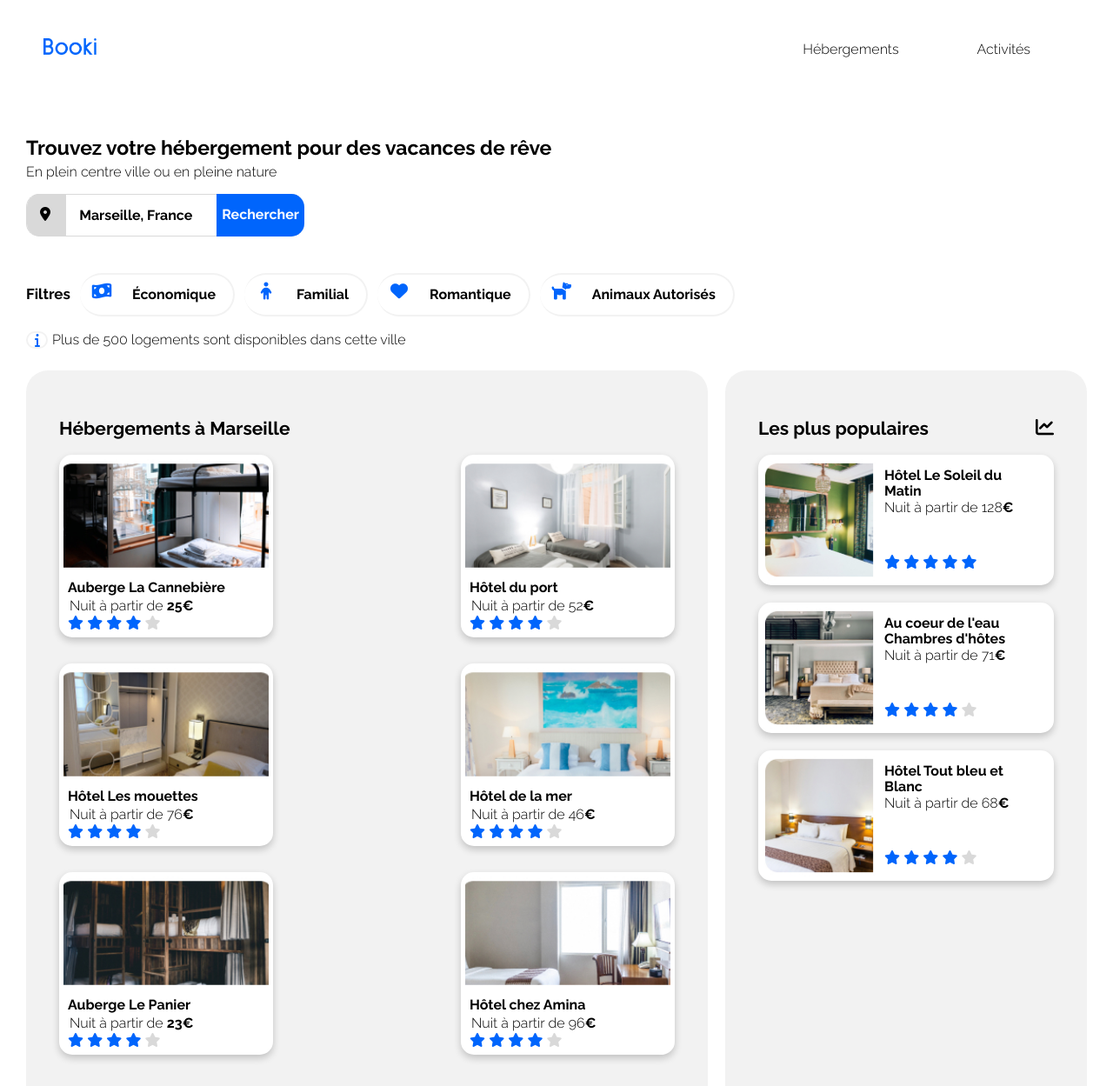
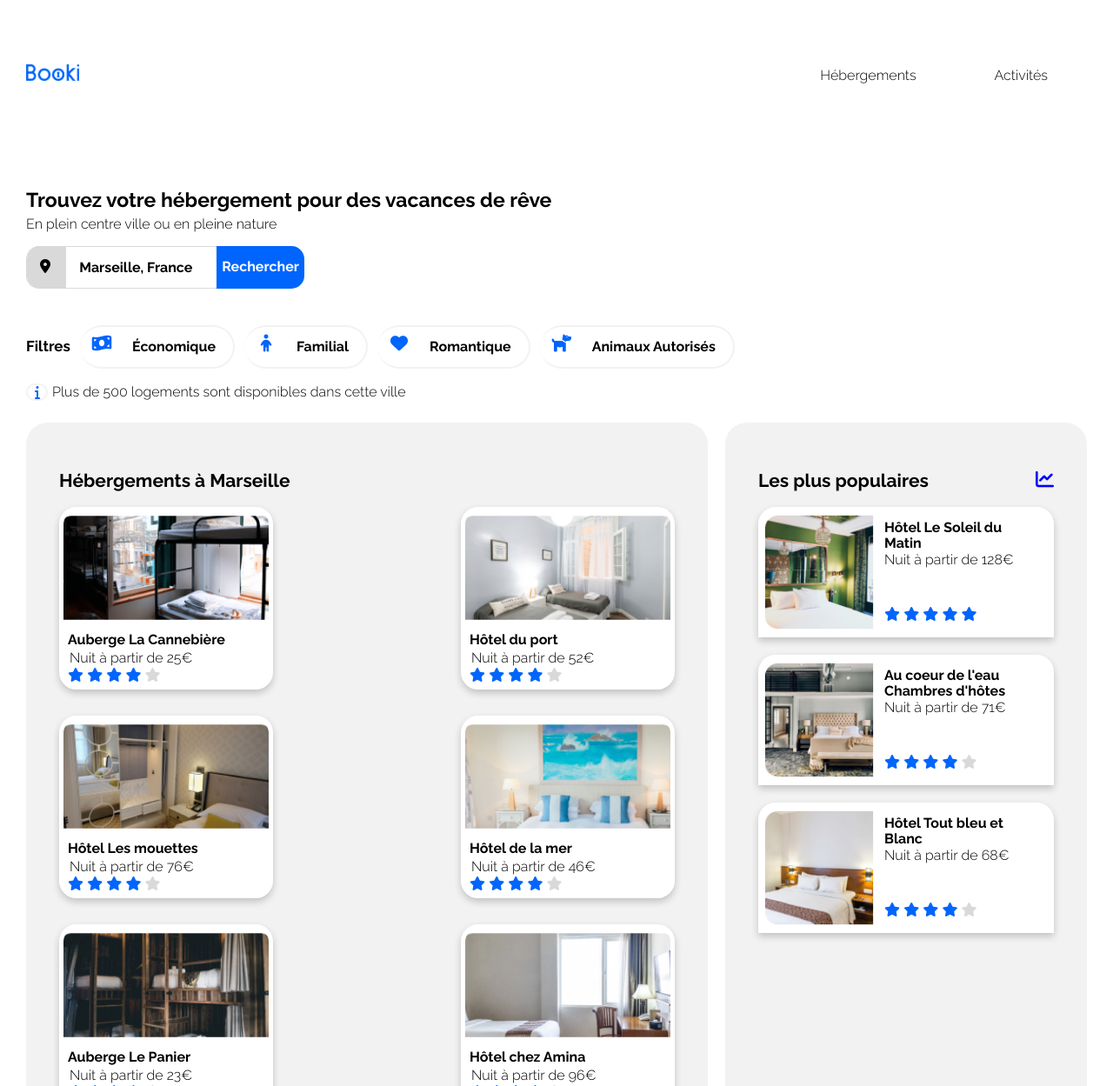
Before and after one commit to hmoustaid-lrn/booki, a plain HTML site: page index.html in a window 1280 px wide. Shown: the top 1249 px of the page at 87% size. Drawn offline with nearby package versions, Linux system fonts and the light colour scheme.

Commit message:
correction

```diff
--- a/css/styles.css
+++ b/css/styles.css
@@ -60,7 +60,8 @@ header {
   display: flex;
   align-items: center;
   justify-content: space-between;
-  margin: 0 50px;
+  margin: auto;
+  padding: 30px;
 }
 
 /*navigation*/
@@ -107,7 +108,7 @@ header {
   width: 50px;
   border-radius: 15px 0 0 15px;
   padding: 15px;
-
+  color:#000;
 }
 
 .search-form input {
@@ -221,7 +222,7 @@ header {
 .card-booki {
   background-color: #ffff;
   border: 5px solid #ffff;
-  border-radius: 15px;
+  border-radius: 20px 20px 0 0;
   overflow: hidden;
   box-shadow: 0 4px 8px 0 rgba(0, 0, 0, 0.2); /* Add shadows to create the "card" effect */
   transition: 0.3s;
@@ -230,6 +231,7 @@ header {
 .card-vert {
   height: 210px;
   width: 246px;
+  border-radius: 20px;
 }
 .card-vert img {
   width: 100%;
@@ -296,6 +298,10 @@ header {
 
 .card-hor-star {
   padding-top: 45px;
+}
+
+.fa-chart-line{
+  color: blue;
 }
 /*partie activités*/
 .activites {
@@ -391,6 +397,15 @@ header {
   display: flex;
   flex-direction: column;
 }
+
+.footer-item li{
+  line-height: 30px;
+}
+
+.footer-item h4{
+  line-height: 5px;
+}
+
 ul {
   margin: 0px;
   padding: 0px;
@@ -529,8 +544,4 @@ a {
     gap: 24px;
     width: 100%;
   }
-  .footer {
-    display: flex;
-    flex-direction: column;
-  }
 }
--- a/index.html
+++ b/index.html
@@ -15,7 +15,7 @@
   <body>
     <!--partie header // haut de page web-->
     <header>
-      <a href="#"><img class="logo" src="images/logo/Booki.png" alt="logo booki"/></a>
+      <a href="#"><img class="logo" src="images/logo/Booki@3x.png" alt="logo booki"/></a>
 
       <nav class="navbar-container">
         <a class="navbar-item" href="#hebergements"> Hébergements</a>
@@ -76,7 +76,7 @@
               <img src="images/hebergements/Rectangle 20.jpg" alt="Auberge La Cannebière"/>
               <div class="card-container">
                 <strong>Auberge La Cannebière</strong>
-                <p>Nuit à partir de <strong>25€</strong></p>
+                <p>Nuit à partir de 25€</p>
                 <span>
                   <i class="fa-solid fa-star bluestar"></i>
                   <i class="fa-solid fa-star bluestar"></i>
@@ -94,7 +94,7 @@
               />
               <div class="card-container">
                 <strong>Hôtel du port</strong>
-                <p>Nuit à partir de 52<strong>€</strong></p>
+                <p>Nuit à partir de 52€</p>
 
                 <span>
                   <i class="fa-solid fa-star bluestar"></i>
@@ -113,7 +113,7 @@
               />
               <div class="card-container">
                 <strong>Hôtel Les mouettes</strong>
-                <p>Nuit à partir de 76<strong>€</strong></p>
+                <p>Nuit à partir de 76€</p>
 
                 <span>
                   <i class="fa-solid fa-star bluestar"></i>
@@ -132,7 +132,7 @@
               />
               <div class="card-container">
                 <strong>Hôtel de la mer</strong>
-                <p>Nuit à partir de 46<strong>€</strong></p>
+                <p>Nuit à partir de 46€</p>
 
                 <span>
                   <i class="fa-solid fa-star bluestar"></i>
@@ -151,7 +151,7 @@
               />
               <div class="card-container">
                 <strong>Auberge Le Panier</strong>
-                <p>Nuit à partir de <strong>23€</strong></p>
+                <p>Nuit à partir de 23€</p>
 
                 <span>
                   <i class="fa-solid fa-star bluestar"></i>
@@ -170,7 +170,7 @@
               />
               <div class="card-container">
                 <strong>Hôtel chez Amina</strong>
-                <p>Nuit à partir de 96<strong>€</strong></p>
+                <p>Nuit à partir de 96€</p>
 
                 <span>
                   <i class="fa-solid fa-star bluestar"></i>
@@ -198,7 +198,7 @@
               />
               <div class="card-hor-text">
                 <strong>Hôtel Le Soleil du Matin</strong>
-                <p>Nuit à partir de 128<strong>€</strong></p>
+                <p>Nuit à partir de 128€</p>
                 <span class="card-hor-star">
                   <i class="fa-solid fa-star bluestar"></i>
                   <i class="fa-solid fa-star bluestar"></i>
@@ -216,7 +216,7 @@
               />
               <div class="card-hor-text">
                 <strong>Au coeur de l'eau Chambres d'hôtes</strong>
-                <p>Nuit à partir de 71<strong>€</strong></p>
+                <p>Nuit à partir de 71€</p>
                 <span class="card-hor-star">
                   <i class="fa-solid fa-star bluestar"></i>
                   <i class="fa-solid fa-star bluestar"></i>
@@ -234,7 +234,7 @@
               />
               <div class="card-hor-text">
                 <strong>Hôtel Tout bleu et Blanc</strong>
-                <p>Nuit à partir de 68<strong>€</strong></p>
+                <p>Nuit à partir de 68€</p>
                 <span class="card-hor-star">
                   <i class="fa-solid fa-star bluestar"></i>
                   <i class="fa-solid fa-star bluestar"></i>
@@ -297,7 +297,7 @@
     <!-- bas de page -->
     <footer class="footer">
       <div class="footer-item">
-        <h4>A propos</h4>
+        <h4>À propos</h4>
         <ul>
           <li><a href="#">Fonctionnement du site</a></li>
           <li><a href="#">Condition générale de vente</a></li>
```
Also changed, not shown: images/logo/Booki@2x.png (renamed from images/Booki@2x.png), images/logo/Booki@3x.png (added).
